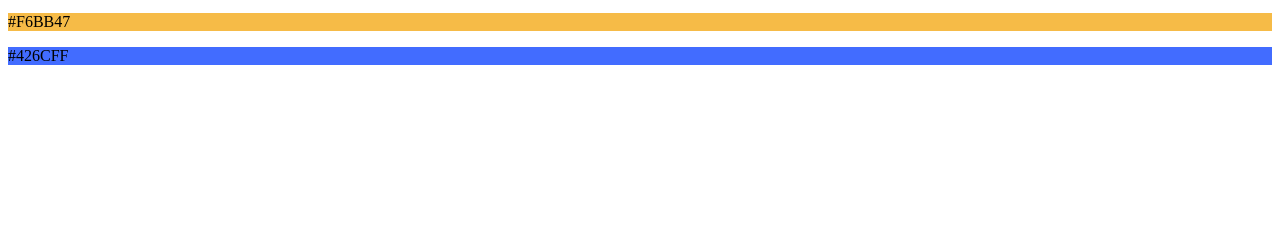
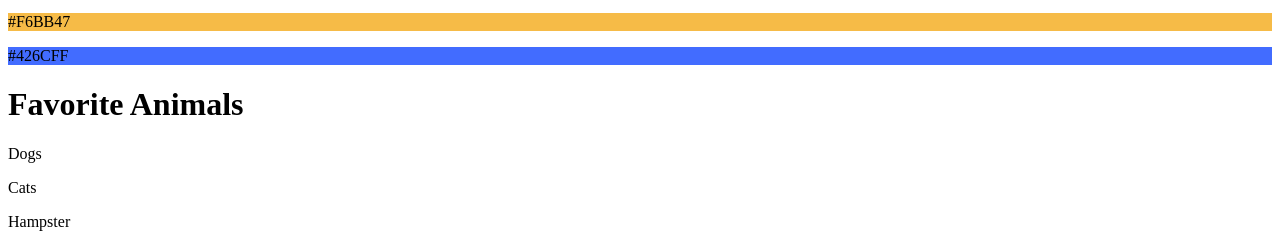
Before and after one commit to karbassi/2022-spring-session-05, a plain HTML site: page index.html in a window 1280 px wide. Shown: the part 746-993 px from the top of the page. Before the commit the page ends 827 px from the top, so only its background shows below. Drawn offline with Linux system fonts and the light colour scheme.

Commit message:
Add favorite animals to homepage

```diff
--- a/index.html
+++ b/index.html
@@ -34,6 +34,13 @@
             <p style="background-color:#F6BB47;">#F6BB47</p>
             <p style="background-color:#426CFF;">#426CFF</p>
         </div>
+
+        <div>
+            <h1>Favorite Animals</h1>
+            <p>Dogs</p>
+            <p>Cats</p>
+            <p>Hampster</p>
+        </div>
     </main>
 
 </body>
```
